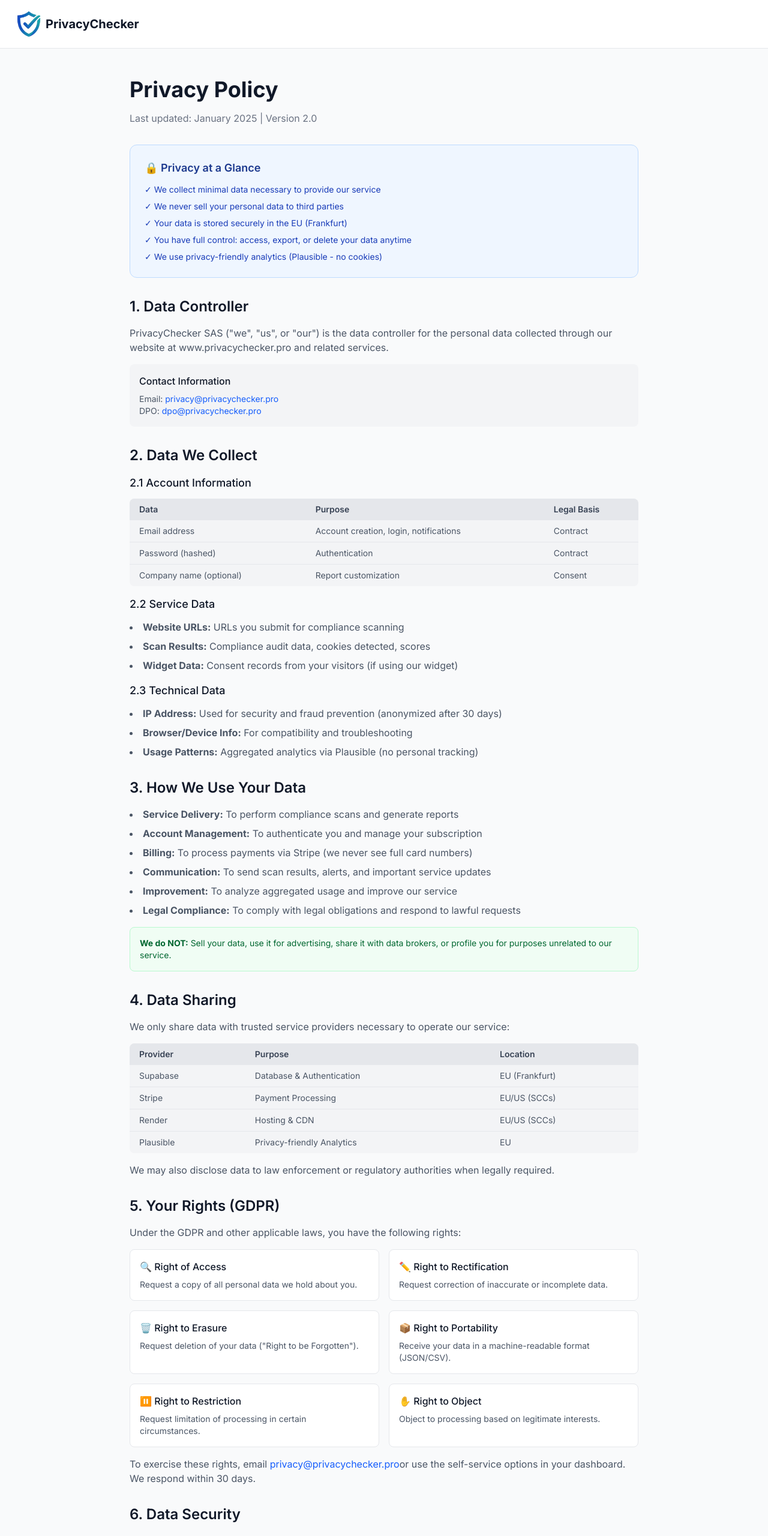
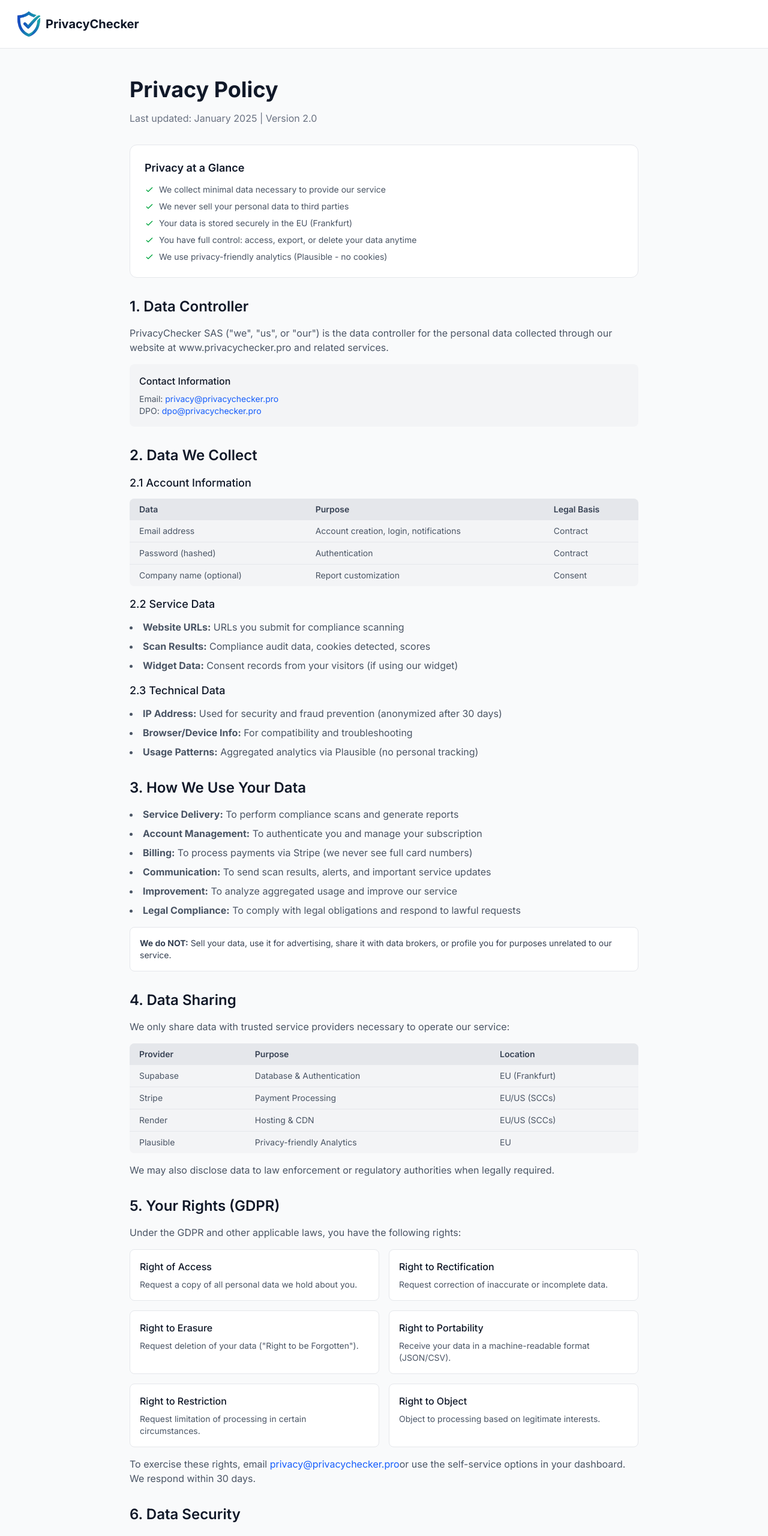
Before and after one commit to williammartin75/privacycheck, a Next.js app: page /privacy in a window 1280 px wide. Shown: the top 2560 px of the page at 60% size. Built offline with nearby package versions, Linux system fonts and the light colour scheme.

Commit message:
ui: Remove colored backgrounds and emojis from privacy policy page

```diff
--- a/src/app/privacy/page.tsx
+++ b/src/app/privacy/page.tsx
@@ -22,14 +22,29 @@ export default function PrivacyPolicyPage() {
                 <p className="text-gray-500 mb-8">Last updated: January 2025 | Version 2.0</p>
 
                 {/* Quick Summary Box */}
-                <div className="bg-blue-50 border border-blue-200 rounded-xl p-6 mb-8">
-                    <h2 className="text-lg font-semibold text-blue-900 mb-3">🔒 Privacy at a Glance</h2>
-                    <ul className="text-blue-800 text-sm space-y-2">
-                        <li>✓ We collect minimal data necessary to provide our service</li>
-                        <li>✓ We never sell your personal data to third parties</li>
-                        <li>✓ Your data is stored securely in the EU (Frankfurt)</li>
-                        <li>✓ You have full control: access, export, or delete your data anytime</li>
-                        <li>✓ We use privacy-friendly analytics (Plausible - no cookies)</li>
+                <div className="bg-white border border-gray-200 rounded-xl p-6 mb-8">
+                    <h2 className="text-lg font-semibold text-gray-900 mb-3">Privacy at a Glance</h2>
+                    <ul className="text-gray-600 text-sm space-y-2">
+                        <li className="flex items-center gap-2">
+                            <svg className="w-4 h-4 text-green-600 flex-shrink-0" fill="none" stroke="currentColor" viewBox="0 0 24 24"><path strokeLinecap="round" strokeLinejoin="round" strokeWidth={2} d="M5 13l4 4L19 7" /></svg>
+                            We collect minimal data necessary to provide our service
+                        </li>
+                        <li className="flex items-center gap-2">
+                            <svg className="w-4 h-4 text-green-600 flex-shrink-0" fill="none" stroke="currentColor" viewBox="0 0 24 24"><path strokeLinecap="round" strokeLinejoin="round" strokeWidth={2} d="M5 13l4 4L19 7" /></svg>
+                            We never sell your personal data to third parties
+                        </li>
+                        <li className="flex items-center gap-2">
+                            <svg className="w-4 h-4 text-green-600 flex-shrink-0" fill="none" stroke="currentColor" viewBox="0 0 24 24"><path strokeLinecap="round" strokeLinejoin="round" strokeWidth={2} d="M5 13l4 4L19 7" /></svg>
+                            Your data is stored securely in the EU (Frankfurt)
+                        </li>
+                        <li className="flex items-center gap-2">
+                            <svg className="w-4 h-4 text-green-600 flex-shrink-0" fill="none" stroke="currentColor" viewBox="0 0 24 24"><path strokeLinecap="round" strokeLinejoin="round" strokeWidth={2} d="M5 13l4 4L19 7" /></svg>
+                            You have full control: access, export, or delete your data anytime
+                        </li>
+                        <li className="flex items-center gap-2">
+                            <svg className="w-4 h-4 text-green-600 flex-shrink-0" fill="none" stroke="currentColor" viewBox="0 0 24 24"><path strokeLinecap="round" strokeLinejoin="round" strokeWidth={2} d="M5 13l4 4L19 7" /></svg>
+                            We use privacy-friendly analytics (Plausible - no cookies)
+                        </li>
                     </ul>
                 </div>
 
@@ -107,8 +122,8 @@ export default function PrivacyPolicyPage() {
                             <li><strong>Improvement:</strong> To analyze aggregated usage and improve our service</li>
                             <li><strong>Legal Compliance:</strong> To comply with legal obligations and respond to lawful requests</li>
                         </ul>
-                        <div className="bg-green-50 border border-green-200 rounded-lg p-4">
-                            <p className="text-green-800 text-sm">
+                        <div className="bg-white border border-gray-200 rounded-lg p-4">
+                            <p className="text-gray-700 text-sm">
                                 <strong>We do NOT:</strong> Sell your data, use it for advertising, share it with data brokers,
                                 or profile you for purposes unrelated to our service.
                             </p>
@@ -165,27 +180,27 @@ export default function PrivacyPolicyPage() {
                         </p>
                         <div className="grid md:grid-cols-2 gap-4 mb-4">
                             <div className="bg-white border border-gray-200 rounded-lg p-4">
-                                <h4 className="font-medium text-gray-900 mb-2">🔍 Right of Access</h4>
+                                <h4 className="font-medium text-gray-900 mb-2">Right of Access</h4>
                                 <p className="text-gray-600 text-sm">Request a copy of all personal data we hold about you.</p>
                             </div>
                             <div className="bg-white border border-gray-200 rounded-lg p-4">
-                                <h4 className="font-medium text-gray-900 mb-2">✏️ Right to Rectification</h4>
+                                <h4 className="font-medium text-gray-900 mb-2">Right to Rectification</h4>
                                 <p className="text-gray-600 text-sm">Request correction of inaccurate or incomplete data.</p>
                             </div>
                             <div className="bg-white border border-gray-200 rounded-lg p-4">
-                                <h4 className="font-medium text-gray-900 mb-2">🗑️ Right to Erasure</h4>
+                                <h4 className="font-medium text-gray-900 mb-2">Right to Erasure</h4>
                                 <p className="text-gray-600 text-sm">Request deletion of your data (&quot;Right to be Forgotten&quot;).</p>
                             </div>
                             <div className="bg-white border border-gray-200 rounded-lg p-4">
-                                <h4 className="font-medium text-gray-900 mb-2">📦 Right to Portability</h4>
+                                <h4 className="font-medium text-gray-900 mb-2">Right to Portability</h4>
                                 <p className="text-gray-600 text-sm">Receive your data in a machine-readable format (JSON/CSV).</p>
                             </div>
                             <div className="bg-white border border-gray-200 rounded-lg p-4">
-                                <h4 className="font-medium text-gray-900 mb-2">⏸️ Right to Restriction</h4>
+                                <h4 className="font-medium text-gray-900 mb-2">Right to Restriction</h4>
                                 <p className="text-gray-600 text-sm">Request limitation of processing in certain circumstances.</p>
                             </div>
                             <div className="bg-white border border-gray-200 rounded-lg p-4">
-                                <h4 className="font-medium text-gray-900 mb-2">✋ Right to Object</h4>
+                                <h4 className="font-medium text-gray-900 mb-2">Right to Object</h4>
                                 <p className="text-gray-600 text-sm">Object to processing based on legitimate interests.</p>
                             </div>
                         </div>
```
